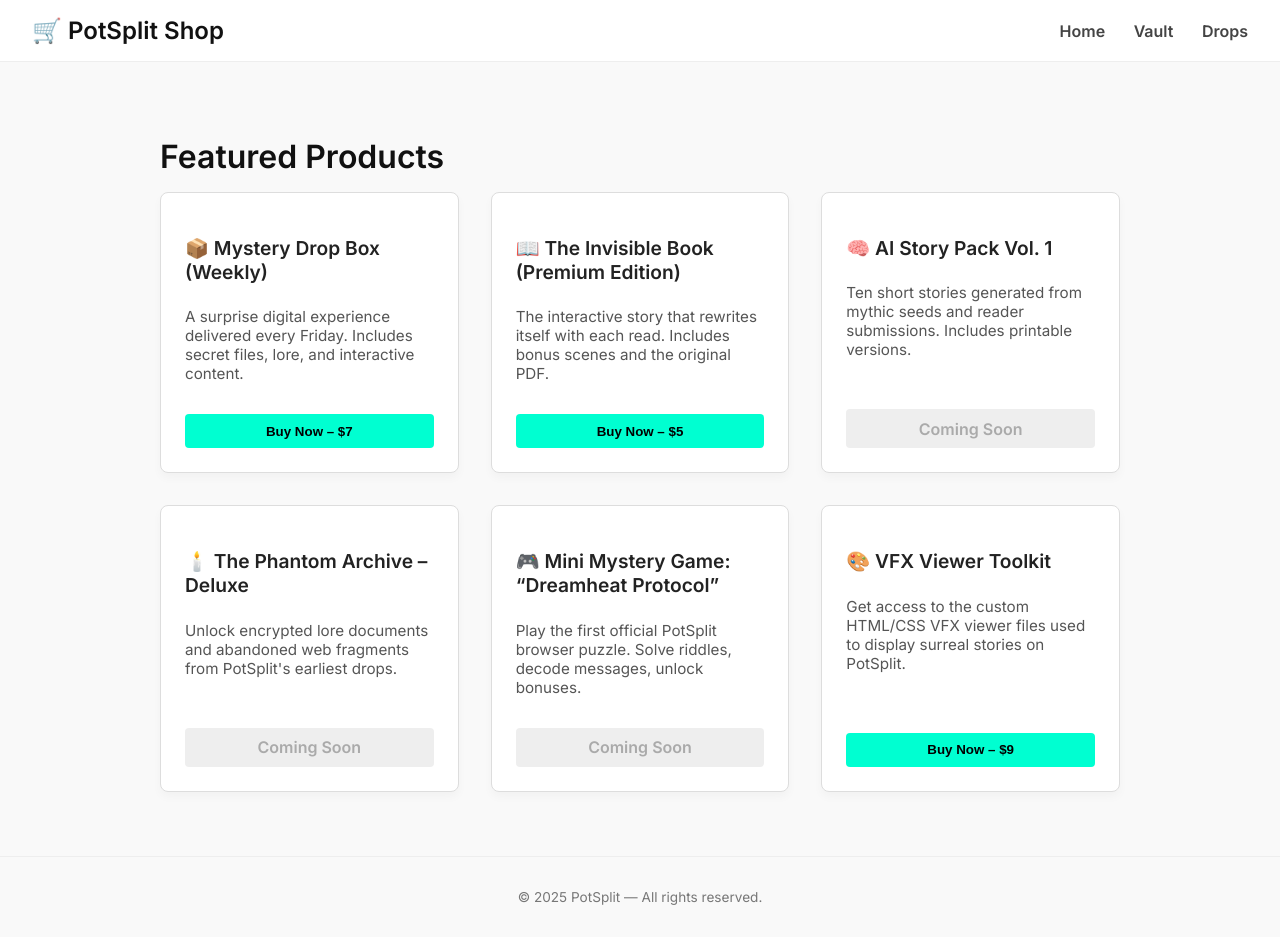
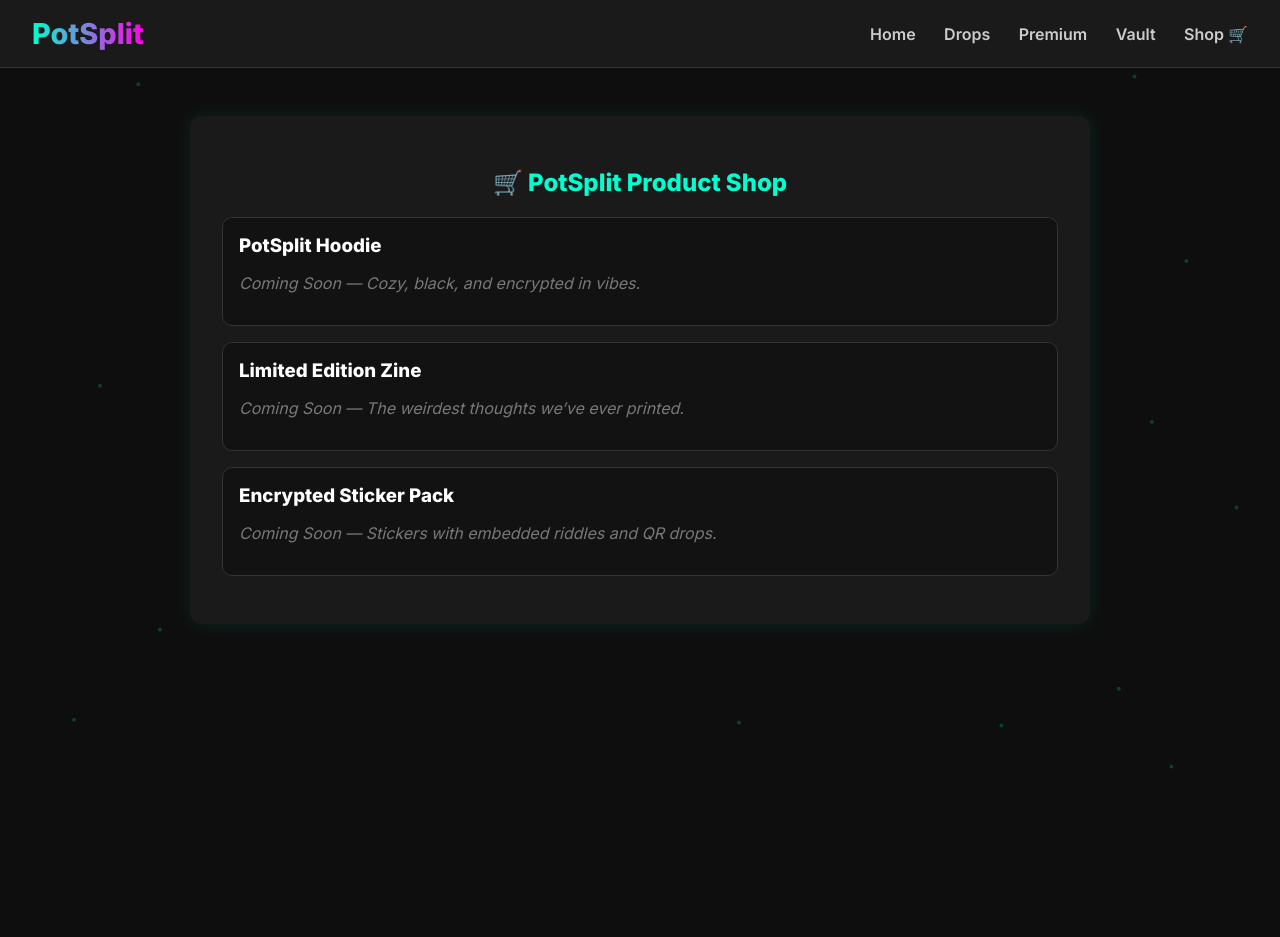
Before and after one commit to PotSplit/PotSplit, a website: page shop/shop.html in a window 1280 px wide. After the commit the page ends 800 px from the top, so only its background shows below. Drawn offline with nearby package versions, Linux system fonts and the light colour scheme.

Commit message:
Update shop.html added background

```diff
--- a/shop/shop.html
+++ b/shop/shop.html
@@ -3,162 +3,120 @@
 <head>
   <meta charset="UTF-8" />
   <meta name="viewport" content="width=device-width, initial-scale=1.0" />
-  <title>PotSplit Shop</title>
-  <link href="https://fonts.googleapis.com/css2?family=Inter:wght@400;600&display=swap" rel="stylesheet">
+  <title>PotSplit | Shop</title>
+  <link href="https://fonts.googleapis.com/css2?family=Inter:wght@400;600;800&display=swap" rel="stylesheet">
   <style>
+    * {
+      box-sizing: border-box;
+      cursor: url('https://cur.cursors-4u.net/cursors/cur-13/cur1163.cur'), auto;
+    }
     body {
       margin: 0;
       font-family: 'Inter', sans-serif;
-      background: #f9f9f9;
-      color: #111;
+      background: #0e0e0e;
+      color: #ffffff;
     }
     header {
-      background: #fff;
       padding: 1rem 2rem;
-      border-bottom: 1px solid #eee;
       display: flex;
       justify-content: space-between;
       align-items: center;
+      background: #1a1a1a;
+      border-bottom: 1px solid #333;
+      position: sticky;
+      top: 0;
+      z-index: 10;
     }
     header h1 {
       margin: 0;
-      font-weight: 800;
-      font-size: 1.5rem;
+      font-size: 1.8rem;
+      background: linear-gradient(90deg, #00ffd1, #ff00ea);
+      -webkit-background-clip: text;
+      -webkit-text-fill-color: transparent;
     }
     nav a {
       margin-left: 1.5rem;
       text-decoration: none;
-      color: #444;
+      color: #ccc;
       font-weight: 600;
+      transition: color 0.3s;
     }
     nav a:hover {
-      color: #000;
+      color: #00ffd1;
     }
     main {
-      max-width: 960px;
-      margin: 2rem auto;
-      padding: 1rem;
+      max-width: 900px;
+      margin: 3rem auto;
+      padding: 2rem;
+      background: #1a1a1a;
+      border-radius: 12px;
+      box-shadow: 0 0 20px rgba(0, 255, 209, 0.1);
     }
     h2 {
-      font-size: 2rem;
-      margin-bottom: 1rem;
-      font-weight: 600;
-    }
-    .grid {
-      display: grid;
-      grid-template-columns: repeat(auto-fill, minmax(260px, 1fr));
-      gap: 2rem;
+      text-align: center;
+      color: #00ffd1;
     }
     .product {
-      background: #fff;
-      border: 1px solid #ddd;
-      border-radius: 8px;
-      padding: 1.5rem;
-      box-shadow: 0 5px 10px rgba(0,0,0,0.03);
-      display: flex;
-      flex-direction: column;
-      justify-content: space-between;
+      border: 1px solid #333;
+      border-radius: 10px;
+      padding: 1rem;
+      margin: 1rem 0;
+      background: #121212;
     }
     .product h3 {
-      font-size: 1.2rem;
-      margin-bottom: 0.5rem;
-      color: #222;
+      margin: 0 0 0.5rem 0;
     }
     .product p {
-      font-size: 0.95rem;
-      color: #555;
-      flex-grow: 1;
-    }
-    .product button,
-    .product .coming-soon {
-      margin-top: 1rem;
-      padding: 0.6rem 1rem;
-      font-weight: bold;
-      border: none;
-      border-radius: 4px;
-      text-align: center;
-    }
-    .product button {
-      background: #00ffd1;
-      color: #000;
-      cursor: pointer;
-      transition: background 0.3s ease;
-    }
-    .product button:hover {
-      background: #00ccb1;
+      color: #bbb;
     }
     .coming-soon {
-      background: #eee;
-      color: #aaa;
-      cursor: not-allowed;
-    }
-    footer {
-      text-align: center;
-      padding: 2rem 1rem;
-      font-size: 0.85rem;
-      color: #777;
-      border-top: 1px solid #eee;
-      margin-top: 3rem;
+      font-style: italic;
+      opacity: 0.6;
     }
   </style>
 </head>
 <body>
-
   <header>
-    <h1>🛒 PotSplit Shop</h1>
+    <h1>PotSplit</h1>
     <nav>
       <a href="/">Home</a>
+      <a href="/drops/invisible-book.html">Drops</a>
+      <a href="/premium.html">Premium</a>
       <a href="/vault">Vault</a>
-      <a href="/drops/invisible-book.html">Drops</a>
+      <a href="/shop/shop.html">Shop 🛒</a>
     </nav>
   </header>
 
   <main>
-    <h2>Featured Products</h2>
-    <div class="grid">
-
-      <div class="product">
-        <h3>📦 Mystery Drop Box (Weekly)</h3>
-        <p>A surprise digital experience delivered every Friday. Includes secret files, lore, and interactive content.</p>
-        <button onclick="window.location.href='https://buy.stripe.com/test_samplelink'">Buy Now – $7</button>
-      </div>
-
-      <div class="product">
-        <h3>📖 The Invisible Book (Premium Edition)</h3>
-        <p>The interactive story that rewrites itself with each read. Includes bonus scenes and the original PDF.</p>
-        <button onclick="window.location.href='https://buy.stripe.com/test_samplelink2'">Buy Now – $5</button>
-      </div>
-
-      <div class="product">
-        <h3>🧠 AI Story Pack Vol. 1</h3>
-        <p>Ten short stories generated from mythic seeds and reader submissions. Includes printable versions.</p>
-        <div class="coming-soon">Coming Soon</div>
-      </div>
-
-      <div class="product">
-        <h3>🕯️ The Phantom Archive – Deluxe</h3>
-        <p>Unlock encrypted lore documents and abandoned web fragments from PotSplit's earliest drops.</p>
-        <div class="coming-soon">Coming Soon</div>
-      </div>
-
-      <div class="product">
-        <h3>🎮 Mini Mystery Game: “Dreamheat Protocol”</h3>
-        <p>Play the first official PotSplit browser puzzle. Solve riddles, decode messages, unlock bonuses.</p>
-        <div class="coming-soon">Coming Soon</div>
-      </div>
-
-      <div class="product">
-        <h3>🎨 VFX Viewer Toolkit</h3>
-        <p>Get access to the custom HTML/CSS VFX viewer files used to display surreal stories on PotSplit.</p>
-        <button onclick="window.location.href='https://buy.stripe.com/test_samplelink3'">Buy Now – $9</button>
-      </div>
-
+    <h2>🛒 PotSplit Product Shop</h2>
+    <div class="product">
+      <h3>PotSplit Hoodie</h3>
+      <p class="coming-soon">Coming Soon — Cozy, black, and encrypted in vibes.</p>
+    </div>
+    <div class="product">
+      <h3>Limited Edition Zine</h3>
+      <p class="coming-soon">Coming Soon — The weirdest thoughts we’ve ever printed.</p>
+    </div>
+    <div class="product">
+      <h3>Encrypted Sticker Pack</h3>
+      <p class="coming-soon">Coming Soon — Stickers with embedded riddles and QR drops.</p>
     </div>
   </main>
 
-  <footer>
-    &copy; 2025 PotSplit — All rights reserved.
-  </footer>
-
+  <div id="tsparticles"></div>
+  <script src="https://cdn.jsdelivr.net/npm/tsparticles@2/tsparticles.bundle.min.js"></script>
+  <script>
+    tsParticles.load("tsparticles", {
+      fullScreen: { enable: true, zIndex: -1 },
+      particles: {
+        number: { value: 20 },
+        color: { value: "#00ffd1" },
+        shape: { type: "circle" },
+        opacity: { value: 0.2 },
+        size: { value: 2 },
+        move: { enable: true, speed: 1, direction: "none", outModes: "bounce" }
+      }
+    });
+  </script>
 </body>
 </html>
```
